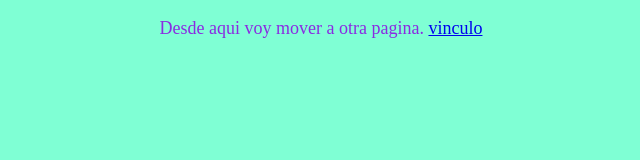
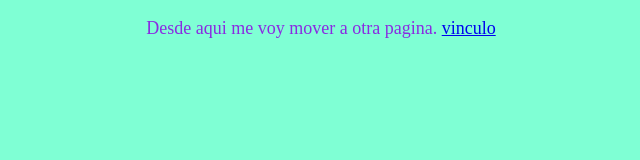
Before and after one commit to Yarmmel/UnidadIII_UEAV, a plain HTML site: page imagenes/index.html in a window 1280 px wide. Shown: the full height of the page, 319-959 px from the left. Drawn offline with Linux system fonts and the light colour scheme.

Commit message:
imagenes

```diff
--- a/imagenes/index.html
+++ b/imagenes/index.html
@@ -7,7 +7,7 @@
     <link rel="stylesheet" href="style.css">
 </head>
 <body>
-    <p>Desde aqui voy mover a otra pagina. <a href="pagina1.html">vinculo</a></p>
+    <p>Desde aqui me voy mover a otra pagina. <a href="pagina1.html">vinculo</a></p>
     <script src="script.js"></script>
 </body>
 </html>
```
